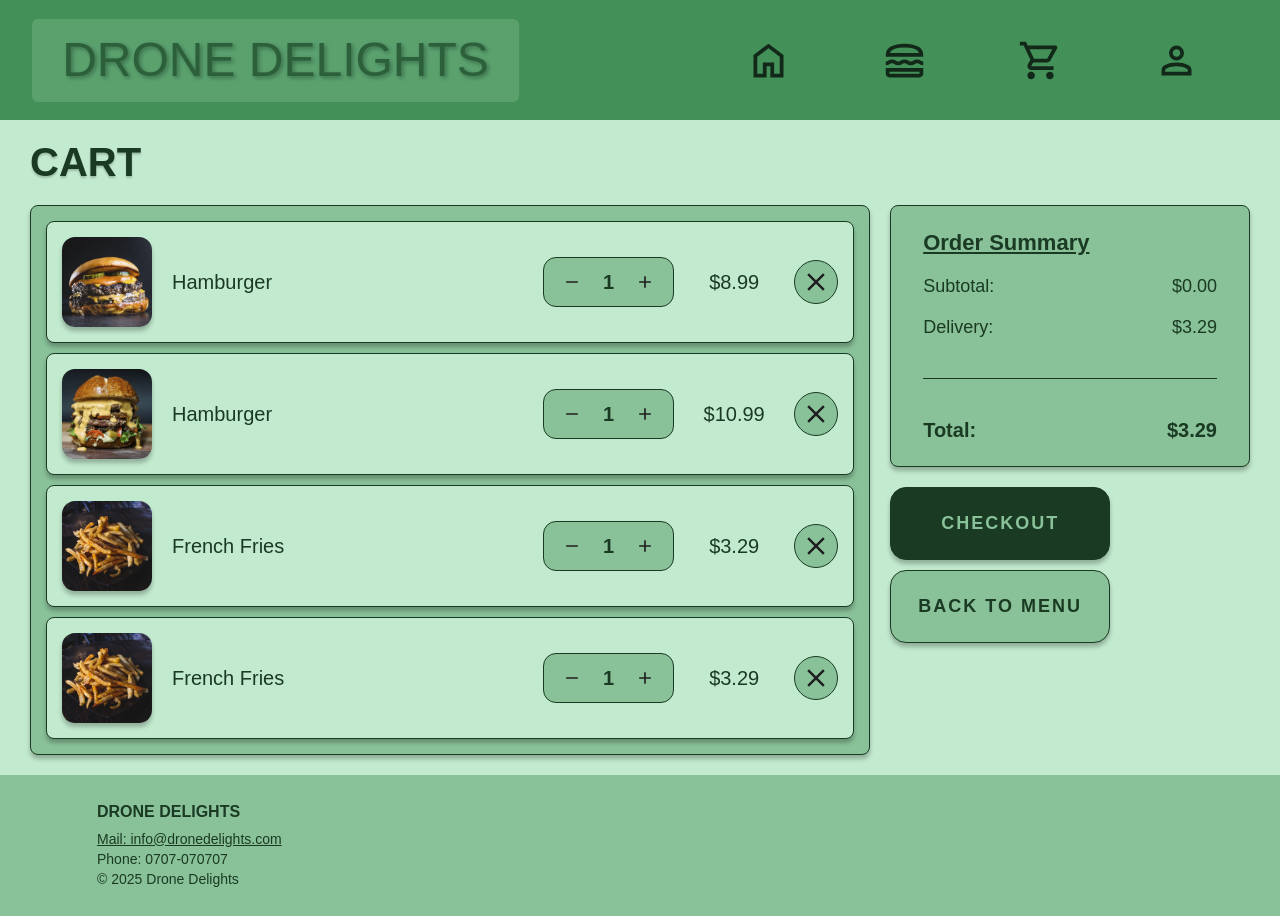
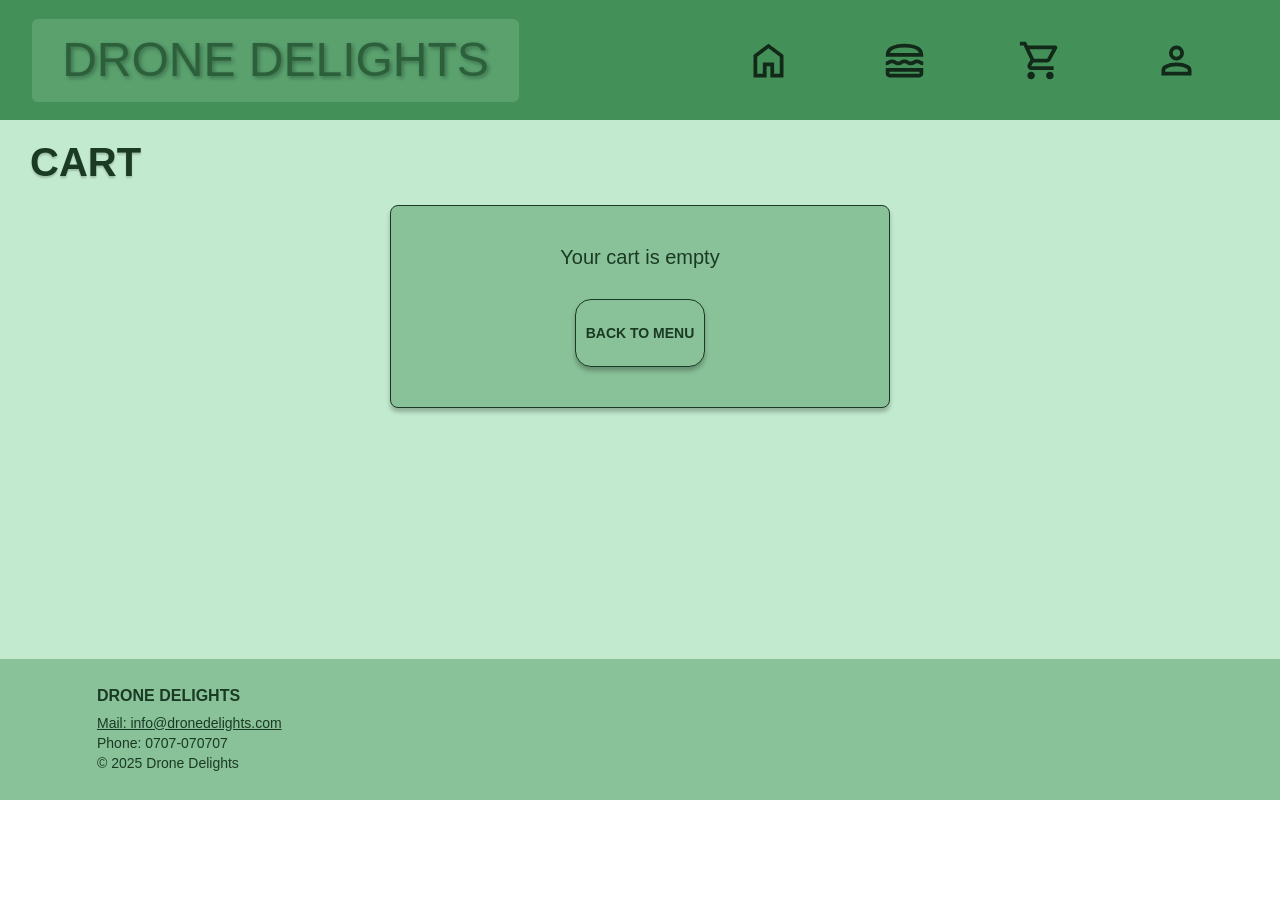
Before and after one commit to Filippannilsson/GranssnittsutvecklingFilippaNilssonSYSM8, a React (Create React App) app: page /cart in a window 1280 px wide. After the commit the page ends 800 px from the top, so only its background shows below. Built offline with nearby package versions, Linux system fonts and the light colour scheme; a web font is replaced by a local one.

Commit message:
Fungerande varukorg och ordersummery

```diff
--- a/src/components/CartItem.jsx
+++ b/src/components/CartItem.jsx
@@ -3,19 +3,37 @@ import "../App.css";
 import { ReactComponent as AddIcon } from "../assets/logos/add.svg";
 import { ReactComponent as RemoveIcon } from "../assets/logos/remove.svg";
 import { ReactComponent as CloseIcon } from "../assets/logos/close.svg";
+import { useCart } from "../context/CartContext";
+import example from "../assets/pictures/example.jpg";
 
-function CartItem({ image, name, price }) {
+function CartItem({ id, image, name, price, quantity }) {
+  const { updateQuantity, removeFromCart } = useCart();
+
+  function handleIncrease() {
+    updateQuantity(id, quantity + 1);
+  }
+
+  function handleDecrease() {
+    if (quantity > 1) {
+      updateQuantity(id, quantity - 1);
+    }
+  }
+
+  function handleRemove() {
+    removeFromCart(id);
+  }
+
   return (
     <div className="cart-item-container">
-      <img className="cart-item-img" src={image} />
+      <img className="cart-item-img" src={image || example} alt={name} />
       <p className="cart-item-name">{name}</p>
       <div className="add-remove-container">
-        <RemoveIcon className="remove-cart-item" />
-        <p className="cart-quantity">1</p>
-        <AddIcon className="add-cart-item" />
+        <RemoveIcon className="remove-cart-item" onClick={handleDecrease} />
+        <p className="cart-quantity">{quantity}</p>
+        <AddIcon className="add-cart-item" onClick={handleIncrease} />
       </div>
-      <p className="cart-item-price">{price}</p>
-      <CloseIcon className="close-cart-item-btn" />
+      <p className="cart-item-price">${(price * quantity).toFixed(2)}</p>
+      <CloseIcon className="close-cart-item-btn" onClick={handleRemove} />
     </div>
   );
 }
--- a/src/components/MenuItem.jsx
+++ b/src/components/MenuItem.jsx
@@ -15,6 +15,7 @@ function MenuItem({ id, image, name, description, price }) {
       name,
       description,
       price: parseFloat(price.replace("$", "")), //Ta bort $ och gör om till nummer
+      image,
     };
 
     addToCart(product);
--- a/src/pages/Cart.js
+++ b/src/pages/Cart.js
@@ -3,12 +3,33 @@ import "../styles/Cart.css";
 import "../App.css";
 import CartItem from "../components/CartItem";
 import OrderSummery from "../components/OrderSummery";
-import hamburgerImg from "../assets/pictures/hamburger1.png";
-import hamburger2Img from "../assets/pictures/hamburger2.png";
-import friesImg from "../assets/pictures/frenchfries.png";
+import { useCart } from "../context/CartContext";
 
 function Cart() {
   const navigate = useNavigate();
+  const { cartItems, getSubtotal } = useCart();
+
+  //Om tom varukorg
+  if (cartItems.length === 0) {
+    return (
+      <div className="cart-page">
+        <div className="cart-title-items-container">
+          <h1 className="cart-title">Cart</h1>
+          <div className="cart-content-wrapper empty">
+            <div className="empty-cart">
+              <p className="empty-cart-text">Your cart is empty</p>
+              <button
+                className="back-menu-btn"
+                onClick={() => navigate("/menu")}
+              >
+                Back to menu
+              </button>
+            </div>
+          </div>
+        </div>
+      </div>
+    );
+  }
 
   return (
     <div className="cart-page">
@@ -16,14 +37,20 @@ function Cart() {
         <h1 className="cart-title">Cart</h1>
         <div className="cart-content-wrapper">
           <div className="cart-items">
-            <CartItem image={hamburgerImg} name="Hamburger" price="$8.99" />
-            <CartItem image={hamburger2Img} name="Hamburger" price="$10.99" />
-            <CartItem image={friesImg} name="French Fries" price="$3.29" />
-            <CartItem image={friesImg} name="French Fries" price="$3.29" />
+            {cartItems.map((item) => (
+              <CartItem
+                key={item.id}
+                id={item.id}
+                image={item.image}
+                name={item.name}
+                price={item.price}
+                quantity={item.quantity}
+              />
+            ))}
           </div>
           <div className="order-summery-container">
             <div className="order-summery-cart">
-              <OrderSummery />
+              <OrderSummery subtotal={getSubtotal()} />
             </div>
             <div className="order-summery-btn">
               <button
--- a/src/styles/Cart.css
+++ b/src/styles/Cart.css
@@ -2,6 +2,7 @@
   color: #1a3a23;
   background-color: #c2eace;
   margin: 0;
+  min-height: calc(100vh - 261px);
 }
 
 .cart-title-items-container {
@@ -39,6 +40,40 @@
   box-shadow: 0px 4px 4px 0px rgba(0, 0, 0, 0.25);
   border: 1px solid #1a3a23;
   box-sizing: border-box;
+}
+
+.cart-content-wrapper.empty {
+  display: flex;
+  justify-content: center;
+  align-items: flex-start;
+}
+
+.empty-cart {
+  width: 500px;
+  background-color: #89c299;
+  padding: 40px 15px;
+  border-radius: 8px;
+  box-shadow: 0px 4px 4px 0px rgba(0, 0, 0, 0.25);
+  border: 1px solid #1a3a23;
+  box-sizing: border-box;
+  text-align: center;
+  display: flex;
+  flex-direction: column;
+  align-items: center;
+  gap: 30px;
+}
+
+.empty-cart-text {
+  font-size: 20px;
+  font-weight: 500;
+  margin: 0;
+  color: #1a3a23;
+}
+
+.empty-cart button {
+  width: 130px;
+  font-size: 14px;
+  letter-spacing: normal;
 }
 
 .order-summery-container {
```
